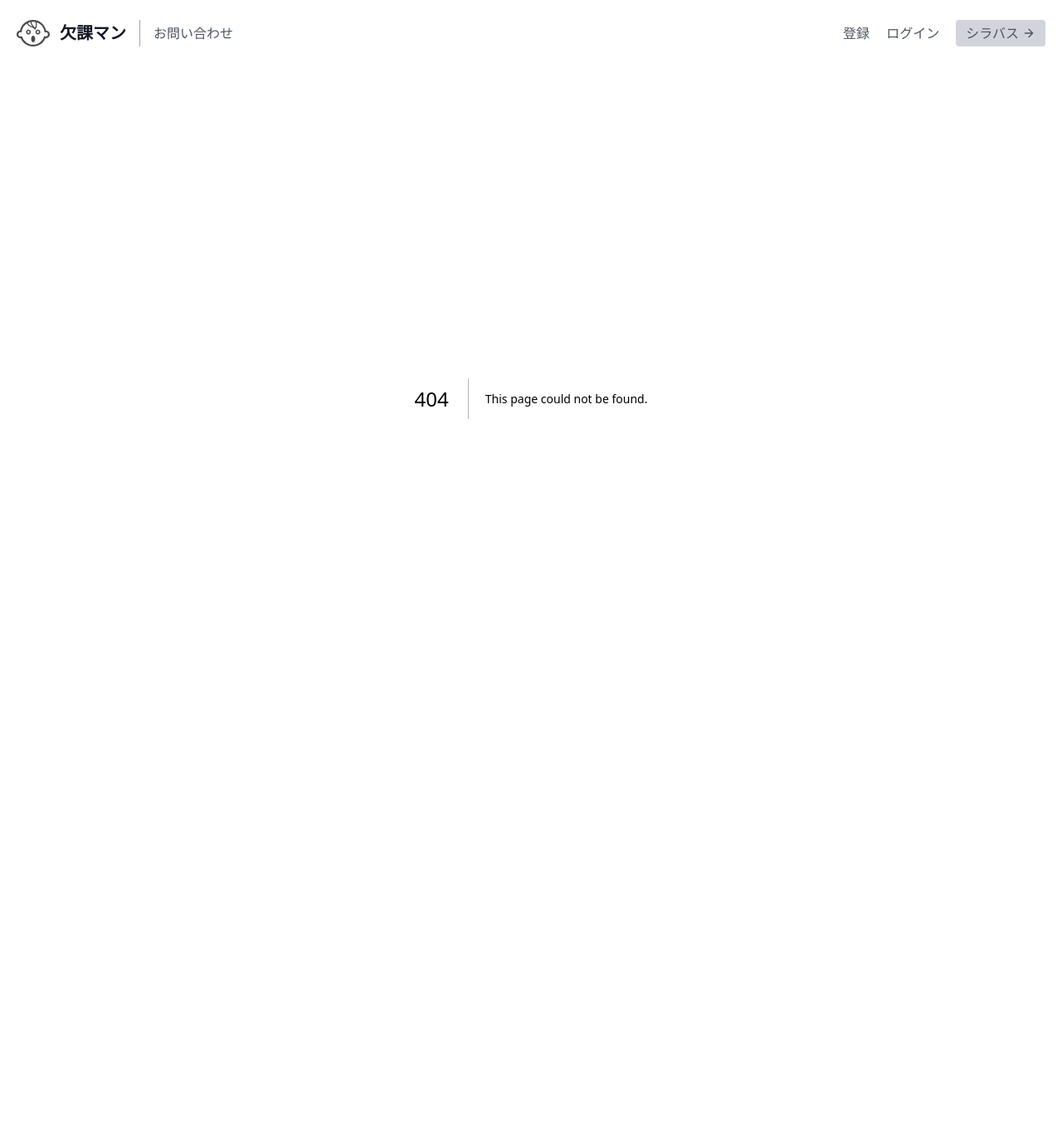
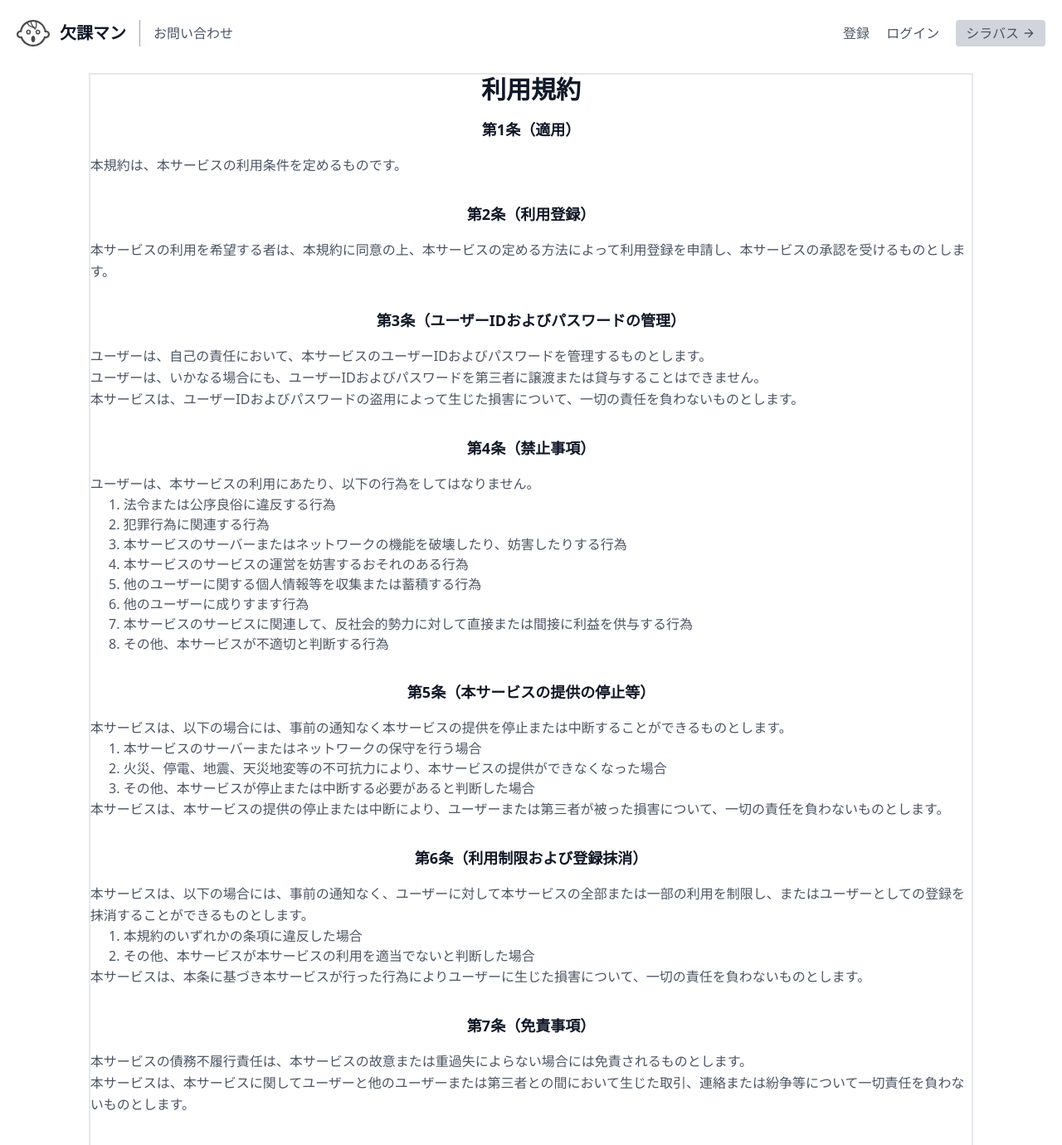
Before and after one commit to ynori123/kosen-kekka, a Next.js app in the folder frontend/: page /terms in a window 1280 px wide. Before the commit this address had no page. Shown: the top 1380 px of the page at 83% size. Before the commit the page ends 880 px from the top, so only its background shows below. Built offline with nearby package versions, Linux system fonts and the light colour scheme.

Commit message:
利用規約

```diff
--- /dev/null
+++ b/frontend/app/terms/page.tsx
@@ -0,0 +1,104 @@
+"use client"
+import React from 'react'
+
+// 利用規約
+export default function Page() {
+  return (
+    <section className="text-gray-600 w-10/12 mx-auto body-font relative border-2 my-2">
+      <h1 className="sm:text-3xl text-2xl title-font mb-4 text-gray-900 font-bold text-center">利用規約</h1>
+
+      <section className="mb-8 text-left">
+        <h2 className="text-lg text-gray-900 font-semibold title-font mb-4 text-center">第1条（適用）</h2>
+        <p className="leading-relaxed text-base">本規約は、本サービスの利用条件を定めるものです。</p>
+      </section>
+
+      <section className="mb-8 text-left">
+        <h2 className="text-lg text-gray-900 font-semibold title-font mb-4 text-center">第2条（利用登録）</h2>
+        <p className="leading-relaxed text-base">本サービスの利用を希望する者は、本規約に同意の上、本サービスの定める方法によって利用登録を申請し、本サービスの承認を受けるものとします。</p>
+      </section>
+
+      <section className="mb-8 text-left">
+        <h2 className="text-lg text-gray-900 font-semibold title-font mb-4 text-center">第3条（ユーザーIDおよびパスワードの管理）</h2>
+        <p className="leading-relaxed text-base">ユーザーは、自己の責任において、本サービスのユーザーIDおよびパスワードを管理するものとします。</p>
+        <p className="leading-relaxed text-base">ユーザーは、いかなる場合にも、ユーザーIDおよびパスワードを第三者に譲渡または貸与することはできません。</p>
+        <p className="leading-relaxed text-base">本サービスは、ユーザーIDおよびパスワードの盗用によって生じた損害について、一切の責任を負わないものとします。</p>
+      </section>
+
+      <section className="mb-8 text-left">
+        <h2 className="text-lg text-gray-900 font-semibold title-font mb-4 text-center">第4条（禁止事項）</h2>
+        <p className="leading-relaxed text-base">ユーザーは、本サービスの利用にあたり、以下の行為をしてはなりません。</p>
+        <ul className="list-decimal ml-10">
+          <li>法令または公序良俗に違反する行為</li>
+          <li>犯罪行為に関連する行為</li>
+          <li>本サービスのサーバーまたはネットワークの機能を破壊したり、妨害したりする行為</li>
+          <li>本サービスのサービスの運営を妨害するおそれのある行為</li>
+          <li>他のユーザーに関する個人情報等を収集または蓄積する行為</li>
+          <li>他のユーザーに成りすます行為</li>
+          <li>本サービスのサービスに関連して、反社会的勢力に対して直接または間接に利益を供与する行為</li>
+          <li>その他、本サービスが不適切と判断する行為</li>
+        </ul>
+      </section>
+
+      <section className="mb-8 text-left">
+        <h2 className="text-lg text-gray-900 font-semibold title-font mb-4 text-center">第5条（本サービスの提供の停止等）</h2>
+        <p className="leading-relaxed text-base">本サービスは、以下の場合には、事前の通知なく本サービスの提供を停止または中断することができるものとします。</p>
+        <ul className="list-decimal ml-10">
+          <li>本サービスのサーバーまたはネットワークの保守を行う場合</li>
+          <li>火災、停電、地震、天災地変等の不可抗力により、本サービスの提供ができなくなった場合</li>
+          <li>その他、本サービスが停止または中断する必要があると判断した場合</li>
+        </ul>
+        <p className="leading-relaxed text-base">本サービスは、本サービスの提供の停止または中断により、ユーザーまたは第三者が被った損害について、一切の責任を負わないものとします。</p>
+      </section>
+
+      <section className="mb-8 text-left">
+        <h2 className="text-lg text-gray-900 font-semibold title-font mb-4 text-center">第6条（利用制限および登録抹消）</h2>
+        <p className="leading-relaxed text-base">本サービスは、以下の場合には、事前の通知なく、ユーザーに対して本サービスの全部または一部の利用を制限し、またはユーザーとしての登録を抹消することができるものとします。</p>
+        <ul className="list-decimal ml-10">
+          <li>本規約のいずれかの条項に違反した場合</li>
+          <li>その他、本サービスが本サービスの利用を適当でないと判断した場合</li>
+        </ul>
+        <p className="leading-relaxed text-base">本サービスは、本条に基づき本サービスが行った行為によりユーザーに生じた損害について、一切の責任を負わないものとします。</p>
+      </section>
+
+      <section className="mb-8 text-left">
+        <h2 className="text-lg text-gray-900 font-semibold title-font mb-4 text-center">第7条（免責事項）</h2>
+        <p className="leading-relaxed text-base">本サービスの債務不履行責任は、本サービスの故意または重過失によらない場合には免責されるものとします。</p>
+        <p className="leading-relaxed text-base">本サービスは、本サービスに関してユーザーと他のユーザーまたは第三者との間において生じた取引、連絡または紛争等について一切責任を負わないものとします。</p>
+      </section>
+
+      <section className="mb-8 text-left">
+        <h2 className="text-lg text-gray-900 font-semibold title-font mb-4 text-center">第8条（サービス内容の変更等）</h2>
+        <p className="leading-relaxed text-base">本サービスは、ユーザーに通知することなく、本サービスの内容を変更しまたは本サービスの提供を中止することができるものとします。</p>
+        <p className="leading-relaxed text-base">本サービスは、本サービスの内容の変更または本サービスの提供の中止によりユーザーに生じた損害について、一切の責任を負わないものとします。</p>
+      </section>
+
+      <section className="mb-8 text-left">
+        <h2 className="text-lg text-gray-900 font-semibold title-font mb-4 text-center">第9条（利用規約の変更）</h2>
+        <p className="leading-relaxed text-base">本サービスは、本規約を変更できるものとします。</p>
+        <p className="leading-relaxed text-base">本サービスは、本規約を変更した場合には、本サービスの定める方法により、ユーザーに通知するものとします。</p>
+      </section>
+
+      <section className="mb-8 text-left">
+        <h2 className="text-lg text-gray-900 font-semibold title-font mb-4 text-center">第10条（通知または連絡）</h2>
+        <p className="leading-relaxed text-base">ユーザーと本サービスとの間の通知または連絡は、本サービスの定める方法によって行うものとします。</p>
+      </section>
+
+      <section className="mb-8 text-left">
+        <h2 className="text-lg text-gray-900 font-semibold title-font mb-4 text-center">第11条（権利義務の譲渡の禁止）</h2>
+        <p className="leading-relaxed text-base">ユーザーは、本サービスの事前の承諾なく、利用契約上の地位または本規約に基づく権利または義務について、第三者に対して、譲渡、移転、担保設定その他の処分をすることはできません。</p>
+      </section>
+
+      <section className="mb-8 text-left">
+        <h2 className="text-lg text-gray-900 font-semibold title-font mb-4 text-center">第12条（準拠法・裁判管轄）</h2>
+        <p className="leading-relaxed text-base">本規約の解釈にあたっては、日本法を準拠法とします。</p>
+        <p className="leading-relaxed text-base">本サービスに関して紛争が生じた場合には、本サービスの所在地を管轄する裁判所を専属的合意管轄とします。</p>
+      </section>
+
+      <section className="mb-8 text-left">
+        <h2 className="text-lg text-gray-900 font-semibold title-font mb-4 text-center">附則</h2>
+        <p className="leading-relaxed text-base">本規約は、2024年1月1日から施行します。</p>
+      </section>
+
+    </section>
+  )
+}
```
